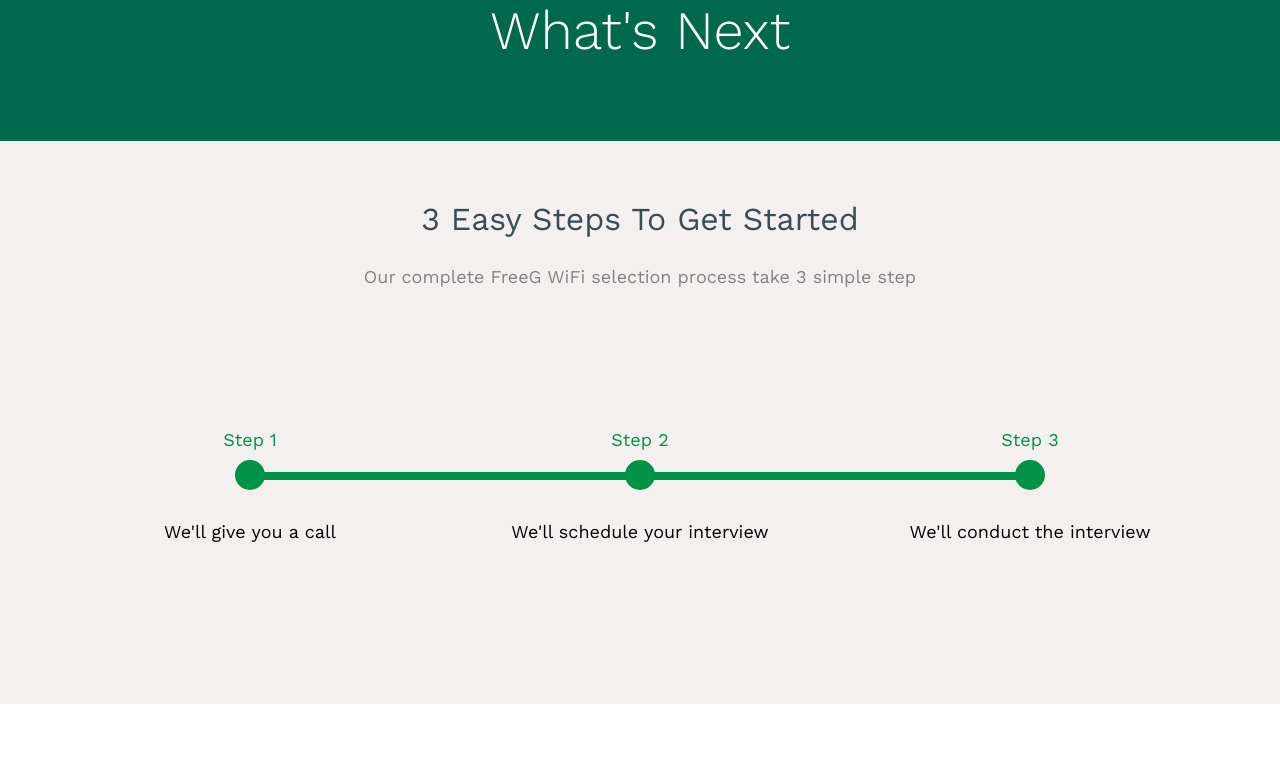
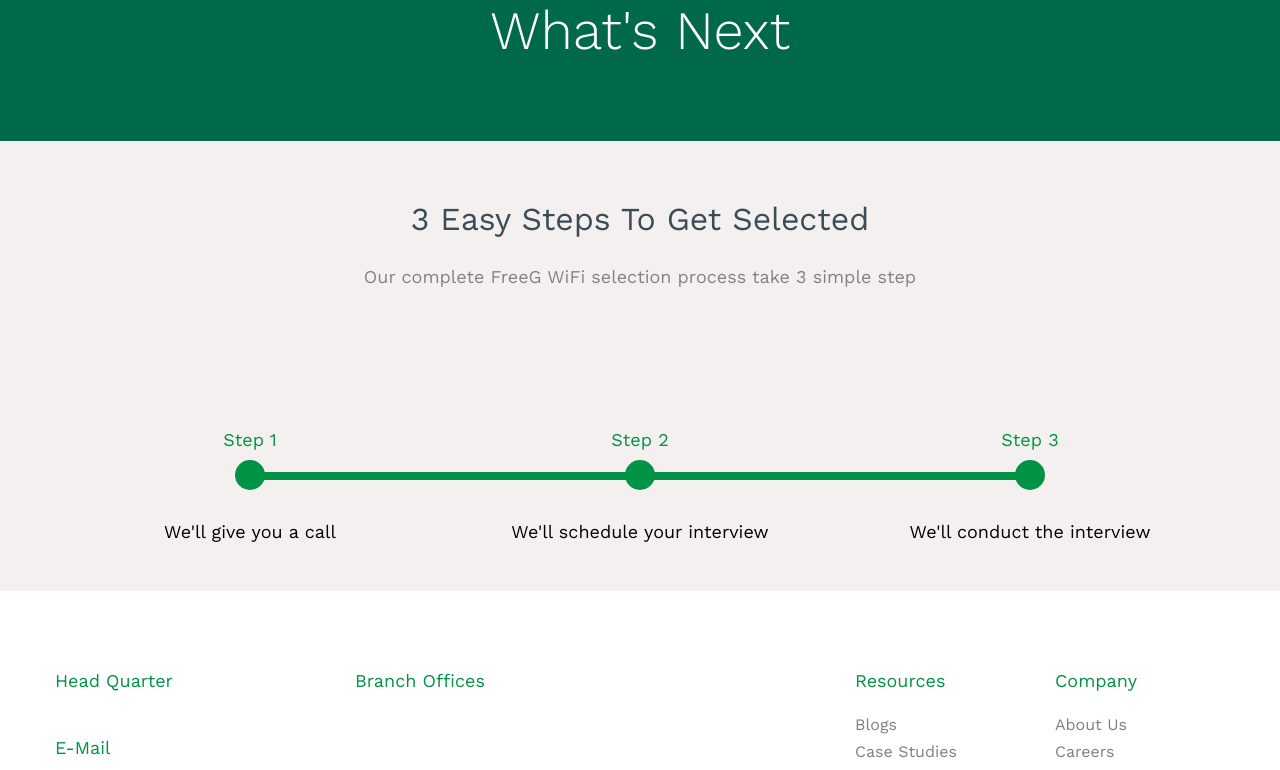
Before and after one commit to ManishPrajapat/Freegrepo, a Django app: template myproject/app/templates/app/careerfinal.html in a window 1280 px wide. Shown: the part 259-1029 px from the top of the page. Run offline with Django 3.2, Linux system fonts and the light colour scheme; the template is opened without the code that fills it, so the values that code supplies are empty; some libraries are stand-ins or nearby versions; some web fonts are replaced.

Commit message:
Minor Change

```diff
--- a/myproject/app/templates/app/careerfinal.html
+++ b/myproject/app/templates/app/careerfinal.html
@@ -158,12 +158,12 @@
 	</header>
 
 	<!--4 easy steps to get started-->
-	<div id="fh5co-steps" style="background-color:#F4F0EF">
+	<div id="fh5co-steps" style="background-color:#F4F0EF;height:450px;margin-top:0px">
 		<div class="container">
 			<div class="row animate-box">
 				<div class="col-md-8 col-md-offset-2 text-center fh5co-heading">
 					<br><br>
-					<h2 style="color:#3B4C56;">3 Easy Steps To Get Started </h2>
+					<h2 style="color:#3B4C56;">3 Easy Steps To Get Selected </h2>
 					<p>Our complete FreeG WiFi selection process take 3 simple step</p>
 				</div>
 			</div>
```
